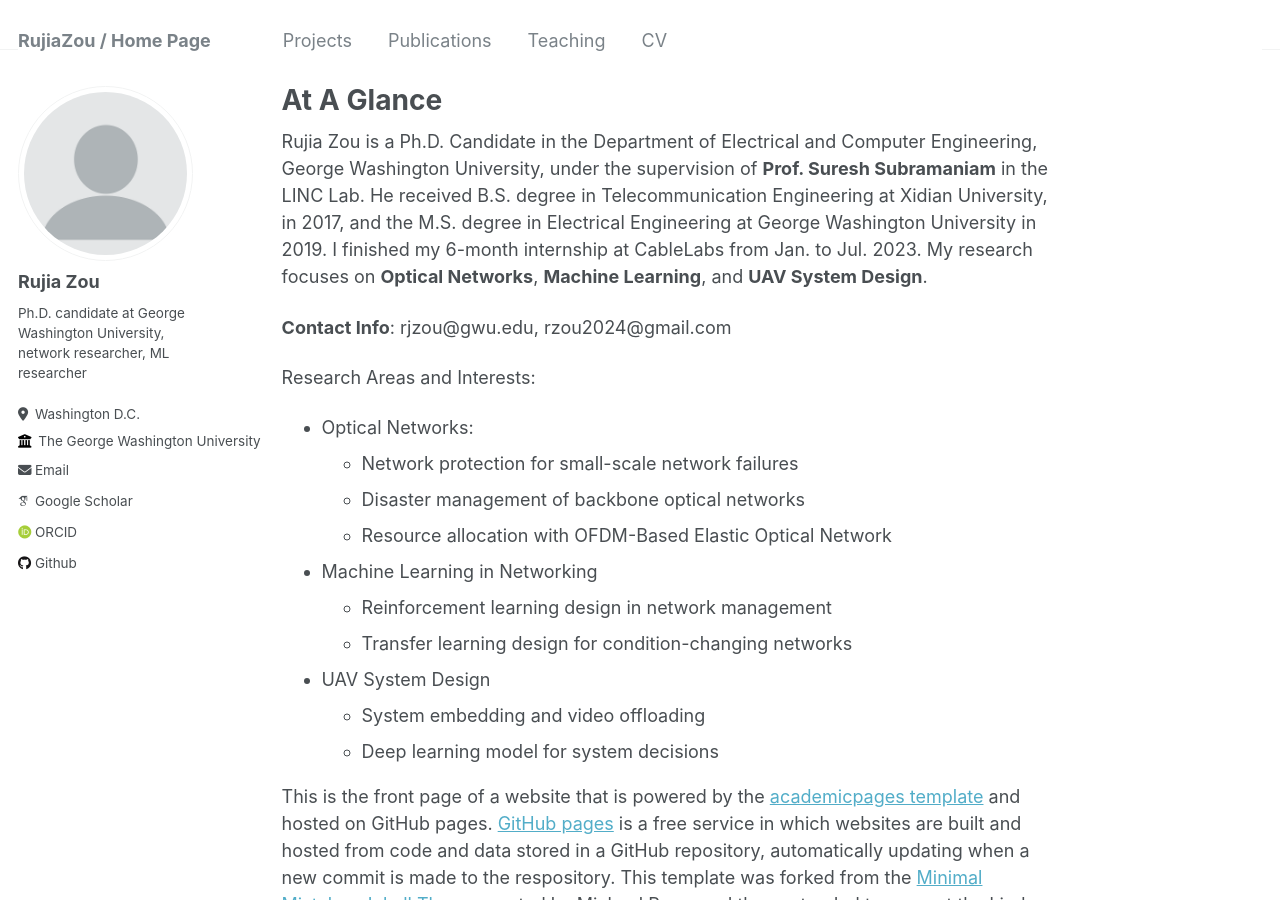
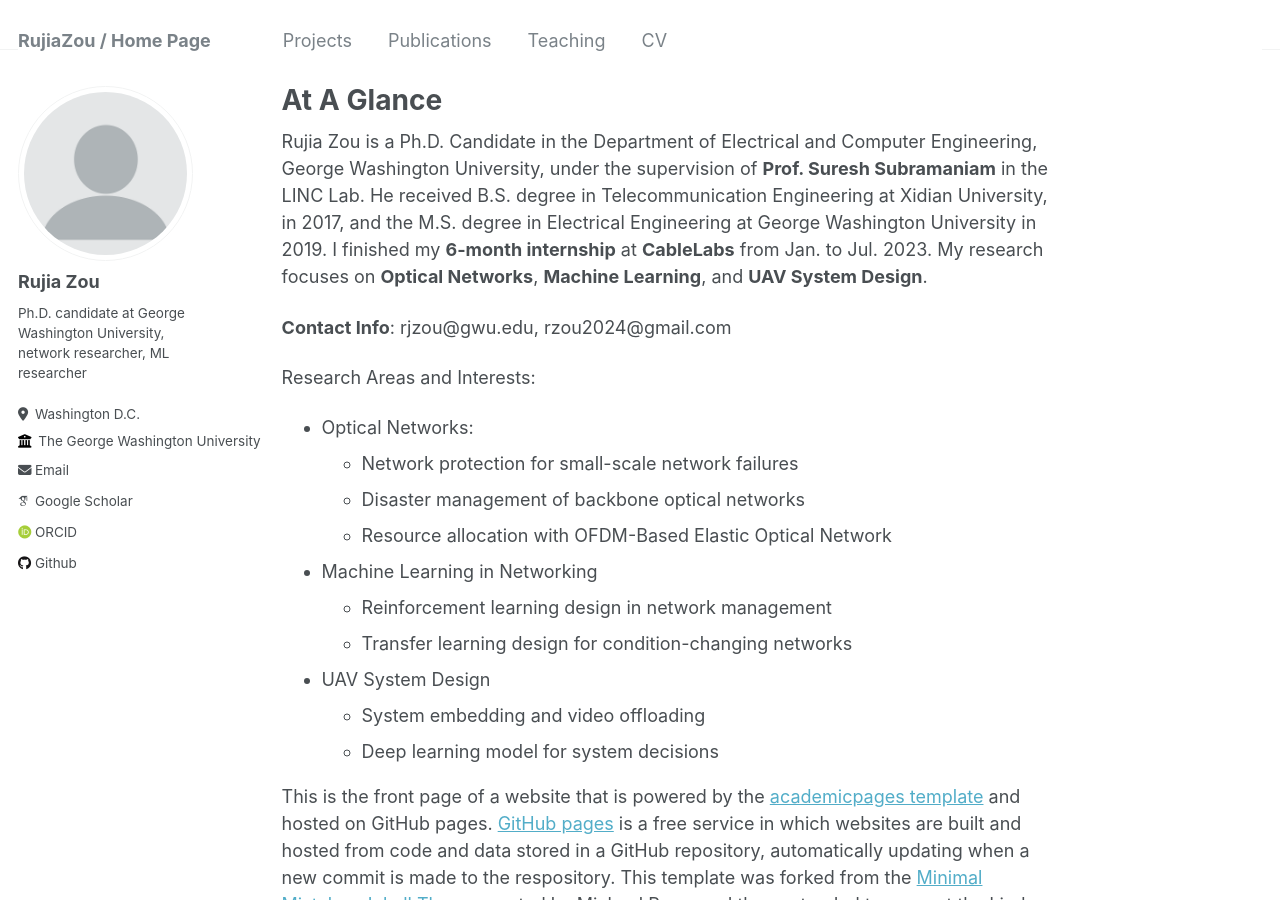
Before and after one commit to RujiaZou/RujiaZou.github.io, a Jekyll site: the page built from _pages/about.md, in a window 1280 px wide and 900 px high. Built offline with Jekyll 4.4.1, drawn with Linux system fonts in a browser that asks for light colours; some web fonts are replaced.

```diff
--- a/_pages/about.md
+++ b/_pages/about.md
@@ -7,7 +7,7 @@ redirect_from:
   - /about.html
 ---
 
-Rujia Zou is a Ph.D. Candidate in the Department of Electrical and Computer Engineering, George Washington University, under the supervision of **Prof. Suresh Subramaniam** in the LINC Lab. He received B.S. degree in Telecommunication Engineering at Xidian University, in 2017, and the M.S. degree in Electrical Engineering at George Washington University in 2019. I finished my 6-month internship at CableLabs from Jan. to Jul. 2023. My research focuses on **Optical Networks**, **Machine Learning**, and **UAV System Design**.
+Rujia Zou is a Ph.D. Candidate in the Department of Electrical and Computer Engineering, George Washington University, under the supervision of **Prof. Suresh Subramaniam** in the LINC Lab. He received B.S. degree in Telecommunication Engineering at Xidian University, in 2017, and the M.S. degree in Electrical Engineering at George Washington University in 2019. I finished my **6-month internship** at **CableLabs** from Jan. to Jul. 2023. My research focuses on **Optical Networks**, **Machine Learning**, and **UAV System Design**.
 
 **Contact Info**: rjzou@gwu.edu, rzou2024@gmail.com
 
```
